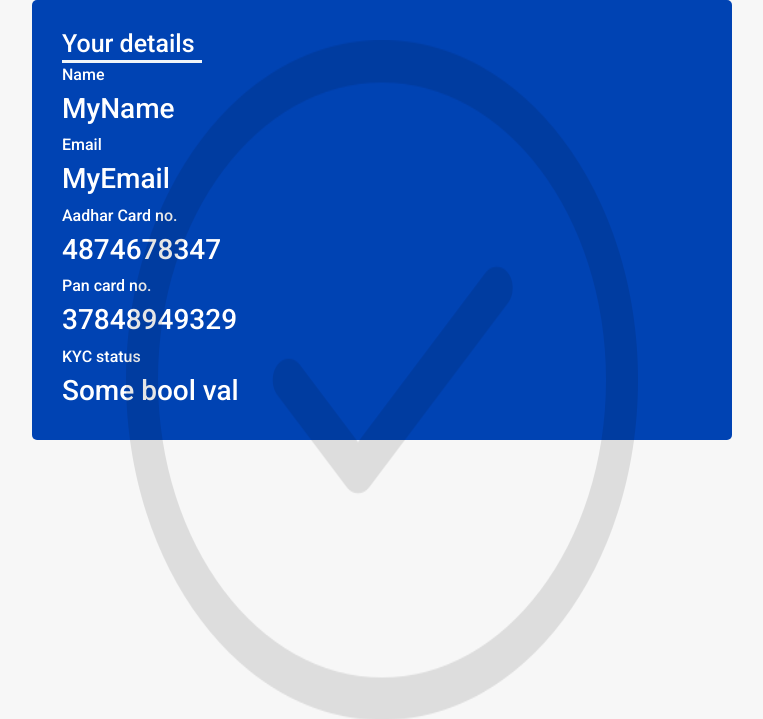
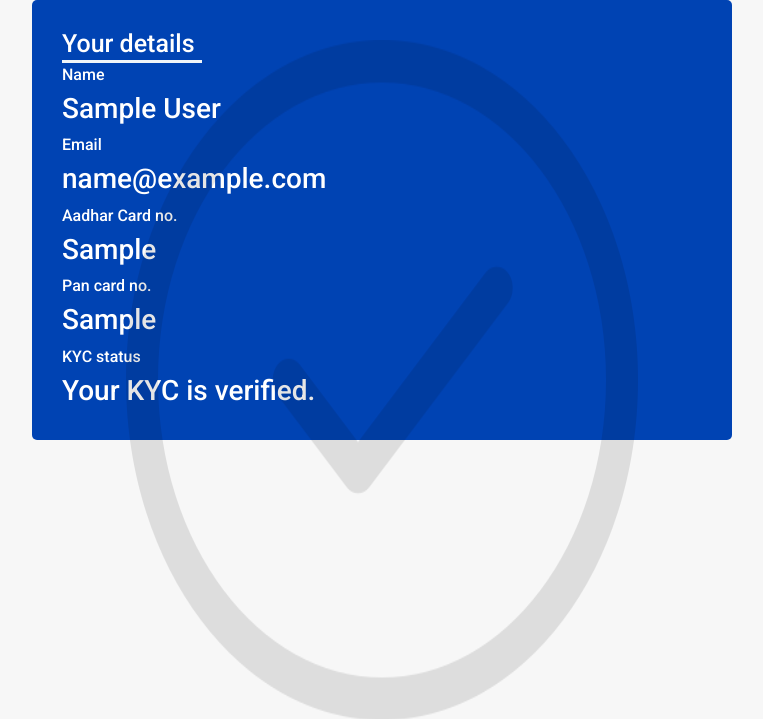
Before and after one commit to Chiraayupm/ekyc, a Django app: page /profile/ in a window 1280 px wide. Shown: the part 56-775 px from the top of the page, without its empty margins (258-1021 px from the left). Run offline with Django 3.2, Linux system fonts and the light colour scheme; a user stored in the database is signed in; tables that the repository leaves empty hold one stand-in row (values such as "Sample post"); some libraries are stand-ins or nearby versions.

Commit message:
add dynamic templating to profile

```diff
--- a/ekyc/main/views.py
+++ b/ekyc/main/views.py
@@ -137,7 +137,8 @@ def verify_docs(request):
 
 
 def profile(request):
-    return render(request, 'profile.html')
+    prof = Profile.objects.get(user_id=request.user.id)
+    return render(request, 'profile.html', {'prof':prof})
 
 # def video(request):
     # return render(request, 'video.html')
--- a/ekyc/templates/profile.html
+++ b/ekyc/templates/profile.html
@@ -19,35 +19,39 @@
                     Name
                 </span>
 
-                <h3>MyName</h3>
+                <h3>{{ prof.user.first_name }} {{ prof.user.last_name }}</h3>
             </div>
 
             <div class="input-box">
                 <span class="details">
                     Email
                 </span>
-                <h3>MyEmail</h3>
+                <h3>{{ prof.user.email }}</h3>
             </div>
 
             <div class="input-box">
                 <span class="details">
                     Aadhar Card no.
                 </span>
-                <h3>4874678347</h3>
+                <h3>{{ prof.aadhar_no }}</h3>
             </div>
 
             <div class="input-box">
                 <span class="details">
                     Pan card no.
                 </span>
-                <h3>37848949329</h3>
+                <h3>{{ prof.pan_no }}</h3>
             </div>
 
             <div class="input-box">
                 <span class="details">
                     KYC status
                 </span>
-                <h3>Some bool val</h3>
+                {% if prof.is_kyc_verified %}
+                    <h3>Your KYC is verified.</h3>
+                {% else %}
+                    <h3>Your KYC is not verified.</h3>
+                {% endif %}
             </div>
         </div>
 
```
